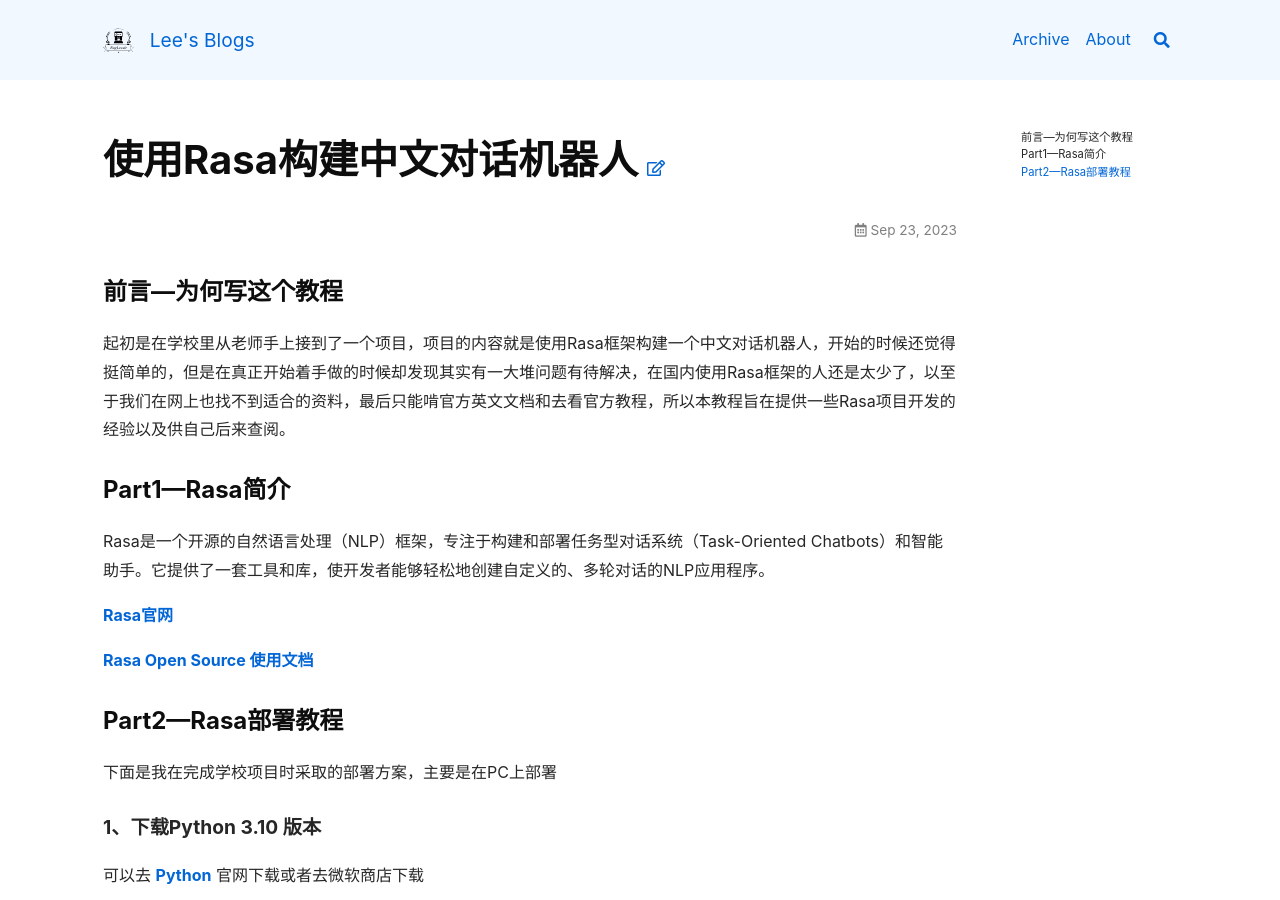
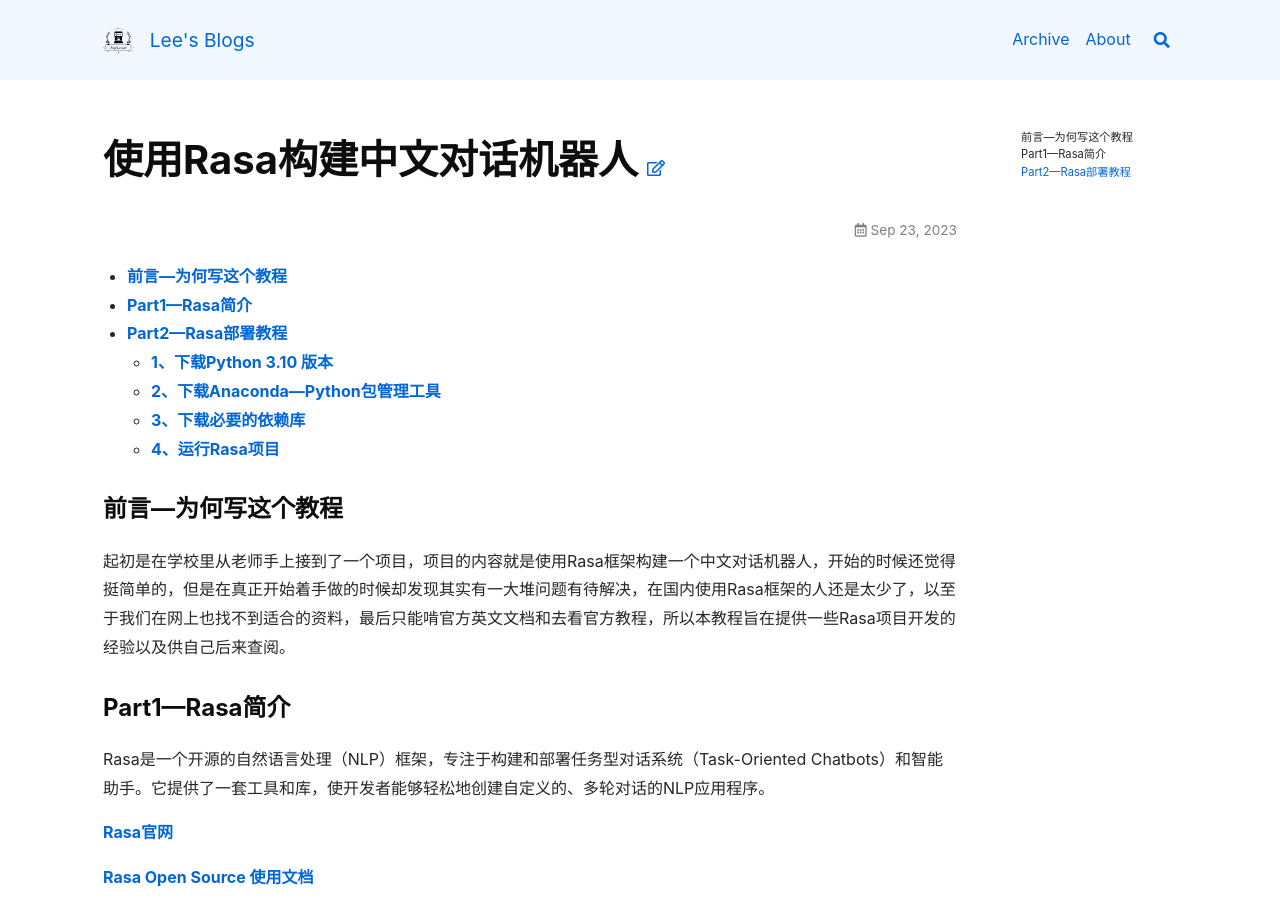
Before and after one commit to BugLeesir/bugleesir-blogs, a Jekyll site: the page built from _posts/2023-9-23-使用Rasa构建中文对话机器人.md, in a window 1280 px wide and 900 px high. Built offline with Jekyll 4.4.1, drawn with Linux system fonts in a browser that asks for light colours; nearby versions of some CDN libraries; comment, search, counter and statistics services are not loaded.

Commit message:
update by  bugleesir

```diff
--- a/_posts/2023-9-23-使用Rasa构建中文对话机器人.md
+++ b/_posts/2023-9-23-使用Rasa构建中文对话机器人.md
@@ -2,6 +2,18 @@
 layout : article
 title : "使用Rasa构建中文对话机器人"
 ---
+
+<!-- TOC -->
+
+- [前言---为何写这个教程](#前言---为何写这个教程)
+- [Part1---Rasa简介](#part1---rasa简介)
+- [Part2---Rasa部署教程](#part2---rasa部署教程)
+  - [1、下载Python 3.10 版本](#1下载python-310-版本)
+  - [2、下载Anaconda---Python包管理工具](#2下载anaconda---python包管理工具)
+  - [3、下载必要的依赖库](#3下载必要的依赖库)
+  - [4、运行Rasa项目](#4运行rasa项目)
+
+<!-- /TOC -->
 
 ### 前言---为何写这个教程
 
```
Also changed, not shown: _posts/2022-10-20-mklink命令的使用.md (+9 -0 lines).
